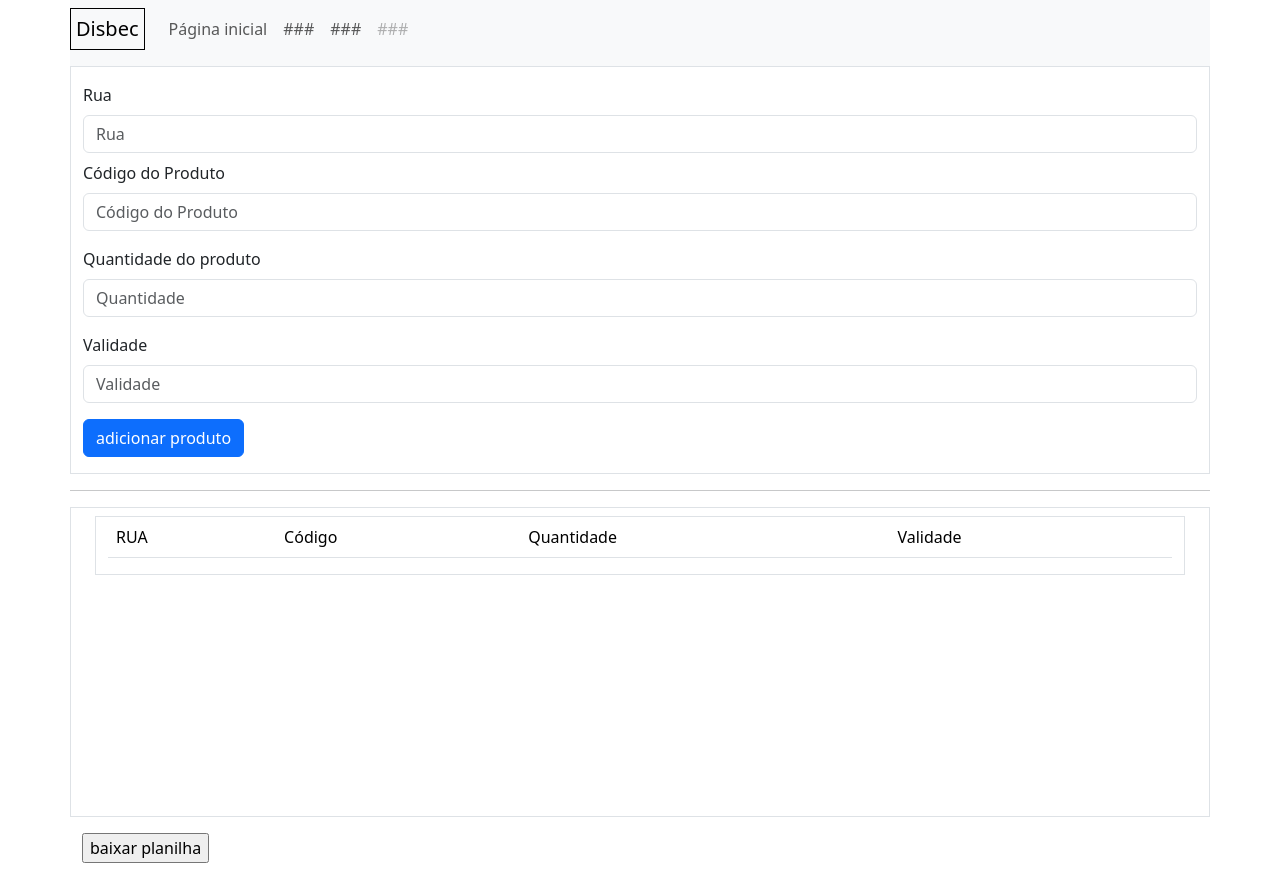
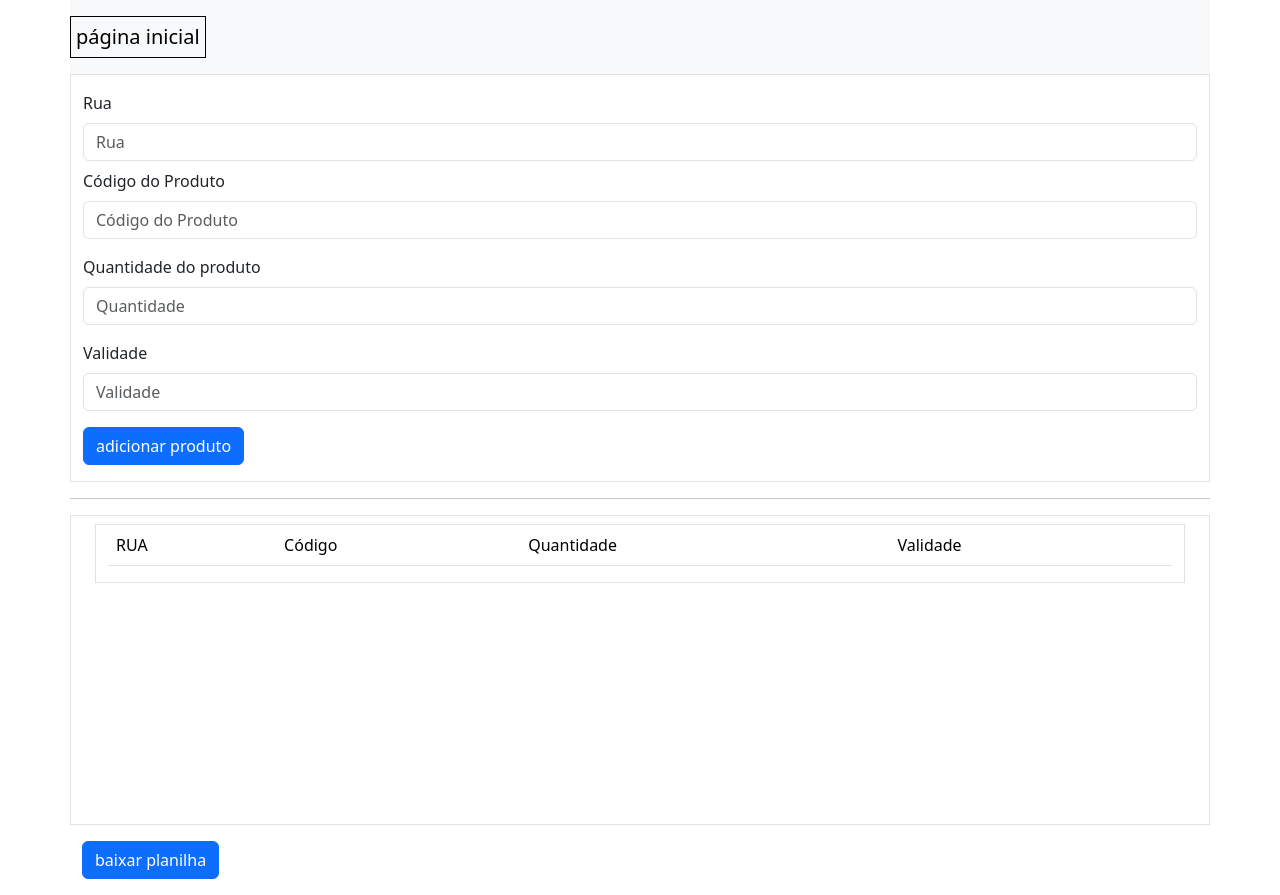
Before and after one commit to Pedro0911/FEFO, a plain HTML site: page projetoFEFO-JS/pages/fefo.html in a window 1280 px wide. Before the commit the page ends 863 px from the top, so only its background shows below. Drawn offline with nearby package versions, Linux system fonts and the light colour scheme.

Commit message:
pequenas mudanças no header

```diff
--- a/projetoFEFO-JS/pages/fefo.html
+++ b/projetoFEFO-JS/pages/fefo.html
@@ -29,28 +29,12 @@
 </head>
 <body>
 
-  <nav class="navbar navbar-expand-lg navbar-light bg-light container pb-3">
-    <a class="navbar-brand" href="#">Disbec</a>
+  <nav class="navbar navbar-expand-lg navbar-light bg-light container pb-3 pt-3">
+    <a class="navbar-brand" href="/projetoFEFO-JS/pages/index.html">página inicial</a>
     <button class="navbar-toggler" type="button" data-toggle="collapse" data-target="#navbarNav" aria-controls="navbarNav" aria-expanded="false" aria-label="Toggle navigation">
       <span class="navbar-toggler-icon"></span>
     </button>
-    <div class="collapse navbar-collapse" id="navbarNav">
-      <ul class="navbar-nav">
-        <li class="nav-item active">
-          <a class="nav-link" href="/projetoFEFO-JS/pages/index.html">Página inicial</a>
-        </li>
-        <li class="nav-item">
-          <a class="nav-link" href="#">###</a>
-        </li>
-        <li class="nav-item">
-          <a class="nav-link" href="#">###</a>
-        </li>
-        <li class="nav-item">
-          <a class="nav-link disabled" href="#">###</a>
-        </li>
-      </ul>
-    </div>
-  </nav>
+</nav>
 
     <div class="container border pt-3">
 
@@ -95,7 +79,7 @@
     </div> <!--espaço onde a planilha fica armazenada-->
 
     <div class="container">
-      <input type="button" name="" value="baixar planilha" id="#" class="">
+      <input type="button" name="" value="baixar planilha" id="#" class="btn btn-primary mb-3">
     </div>
 
 
```
Also changed, not shown: projetoFEFO-JS/pages/index.html (+2 -18 lines).
